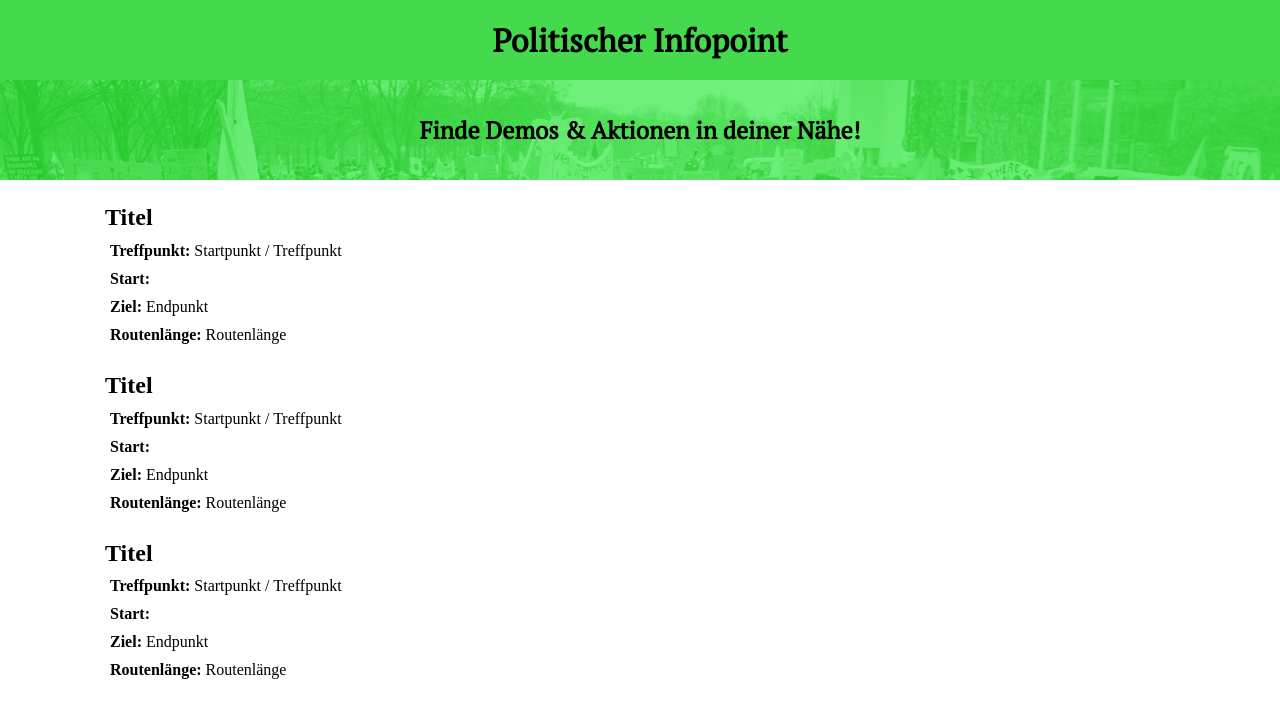
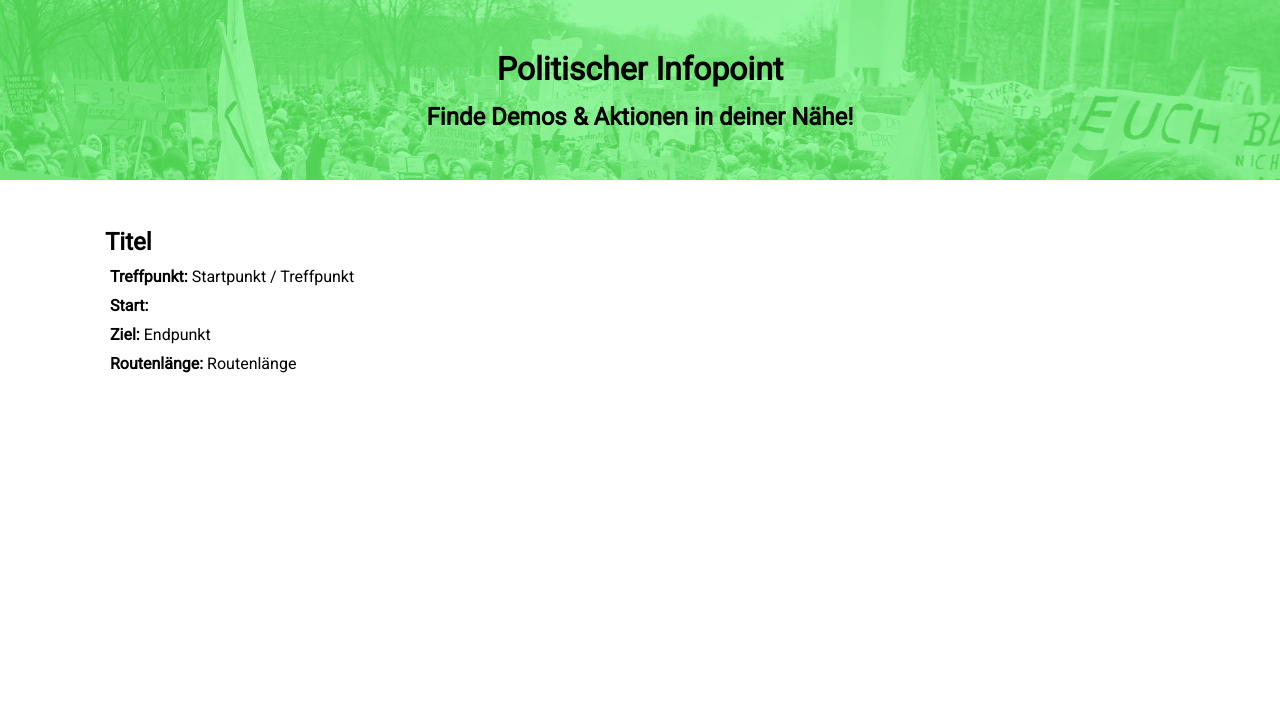
Before and after one commit to Jugendhackt/fff-infopunkt-frontend, a Vue app: page / in a window 1280 px wide. Shown: the top 718 px of the page. Built offline with nearby package versions, Linux system fonts and the light colour scheme; no server answers.

Commit message:
new design

```diff
--- a/src/App.vue
+++ b/src/App.vue
@@ -1,5 +1,6 @@
 <template>
   <div id="app">
+    <link href="https://fonts.googleapis.com/css?family=Roboto" rel="stylesheet">
     <Startseite/>
   </div>
 </template>
@@ -18,6 +19,7 @@ export default {
 <style>
 body {
   margin: 0;
+  font-family: Roboto, Arial, sans-serif;
 }
 /*#app {
   font-family: 'Avenir', Helvetica, Arial, sans-serif;
--- a/src/components/ListItem.vue
+++ b/src/components/ListItem.vue
@@ -5,8 +5,8 @@
     <ul>
         <li> <strong>Treffpunkt:</strong> {{ treffpunkt }}</li>
         <li> <strong>Start:</strong> {{ time }}</li>
-        <li> <strong>Ziel:</strong> {{ ziel }}</li>
-        <li v-if="strecke"><strong>Routenlänge:</strong> {{ strecke }}</li>
+        <li v-if="ziel && ziel.trim()"> <strong>Ziel:</strong> {{ ziel }}</li>
+        <li v-if="strecke && strecke.trim()"><strong>Routenlänge:</strong> {{ strecke }}</li>
     </ul>
 </li>
 
@@ -40,8 +40,8 @@ export default {
     }
     li.event {
         margin-left: 100px;
-	    margin-bottom: 10px;
-    }
+		margin-bottom: 35px;
+	}
     .Datum {
         font-weight:bold;
         color:black
--- a/src/components/Startseite.vue
+++ b/src/components/Startseite.vue
@@ -1,10 +1,9 @@
 <template>
   <div class="hello">
-      <link href="https://fonts.googleapis.com/css?family=PT+Serif" rel="stylesheet">
       <div class="head">
         <h1>Politischer Infopoint</h1>
+        <h2>Finde Demos &amp; Aktionen in deiner Nähe!</h2>
       </div>
-      <h2>Finde Demos &amp; Aktionen in deiner Nähe!</h2>
       <div class="color">
         <img src="../assets/Bild_Demo.jpg" alt="eine demo von fridays for future"/>
       </div>
@@ -35,10 +34,7 @@ export default {
   name: 'Startseite',
   data() {return {
       items: [
-          {"datetime":"Datum und Uhrzeit","meetingPoint":"Startpunkt / Treffpunkt","searchTitle":"titel","routeLength":"Routenlänge","longitude":0,"source":"Telegram chat group, collected bei FFF_Info Bot","description":"Beschreibung","url":"Website Veranstalter","latitude":0,"strikeId":3,"endPoint":"Endpunkt","title":"Titel"},
-          {"datetime":"Datum und Uhrzeit","meetingPoint":"Startpunkt / Treffpunkt","searchTitle":"titel","routeLength":"Routenlänge","longitude":0,"source":"Telegram chat group, collected bei FFF_Info Bot","description":"Beschreibung","url":"Website Veranstalter","latitude":0,"strikeId":3,"endPoint":"Endpunkt","title":"Titel"},
-          {"datetime":"Datum und Uhrzeit","meetingPoint":"Startpunkt / Treffpunkt","searchTitle":"titel","routeLength":"Routenlänge","longitude":0,"source":"Telegram chat group, collected bei FFF_Info Bot","description":"Beschreibung","url":"Website Veranstalter","latitude":0,"strikeId":3,"endPoint":"Endpunkt","title":"Titel"}
-        ]
+          {"datetime":"Datum und Uhrzeit","meetingPoint":"Startpunkt / Treffpunkt","searchTitle":"titel","routeLength":"Routenlänge","longitude":0,"source":"Telegram chat group, collected bei FFF_Info Bot","description":"Beschreibung","url":"Website Veranstalter","latitude":0,"strikeId":3,"endPoint":"Endpunkt","title":"Titel"}]
   }},
   created () {
       fetchData(this)
@@ -54,32 +50,28 @@ export default {
 
 <!-- Add "scoped" attribute to limit CSS to this component only -->
 <style scoped>
+div.head, div.color {
+	height: 180px;
+}
 div.head {
-    height: 80px;
+	margin-bottom: 40px;
 }
 h1, h2 {
     text-align: center;
-    font-family: "PT Serif", serif;
 }
 h1 {
-    line-height: 80px;
     margin: 0;
+	padding-top: 50px;
 }
 h2 {
     margin: 0;
+	margin-top: 15px;
     width: 100%;
-    z-index: 1;
-    height: 100px;
-    position: absolute;
-    line-height: 100px;
-}
-div.color, div.head {
-    background: #45d94d;
 }
 div.color {
-    height: 100px;
     overflow: hidden;
-    top: 80px;
+    top: 0px;
+	position: absolute;
     z-index: -1;
 }
 img {
```
